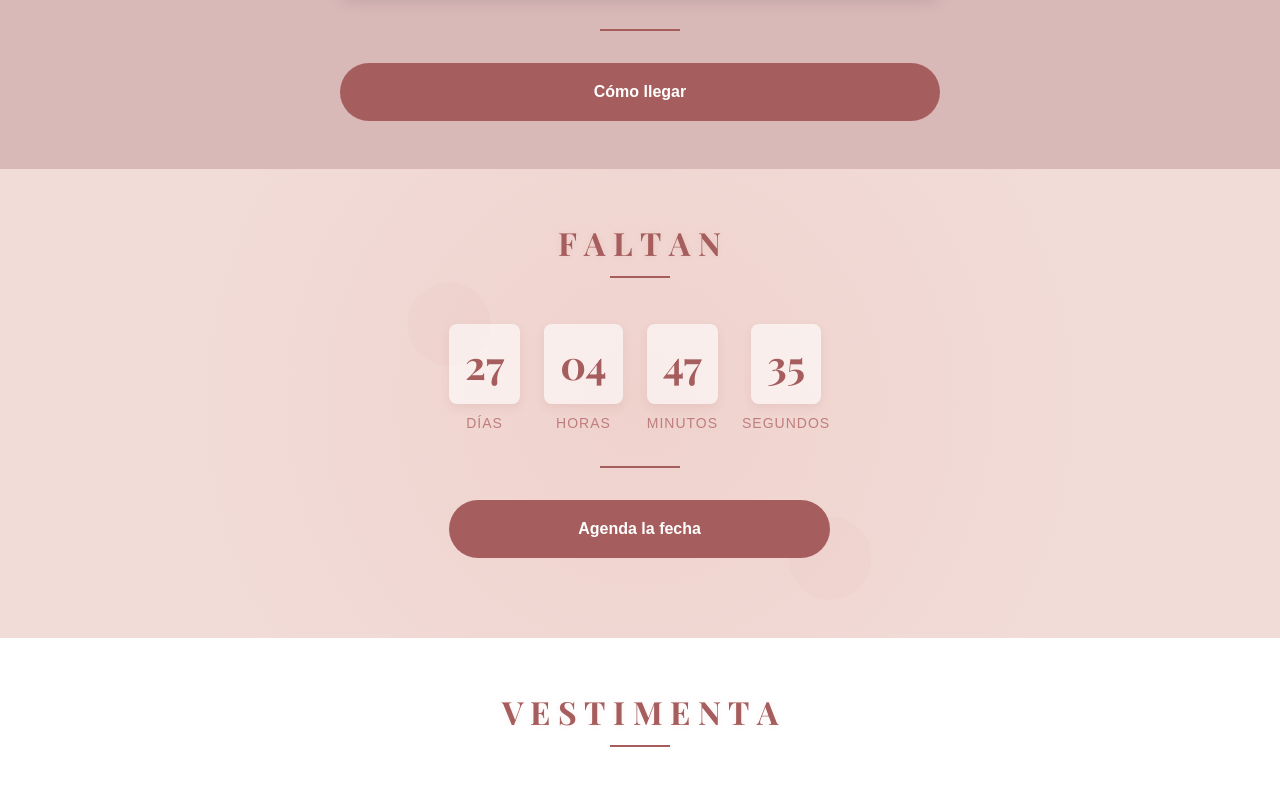
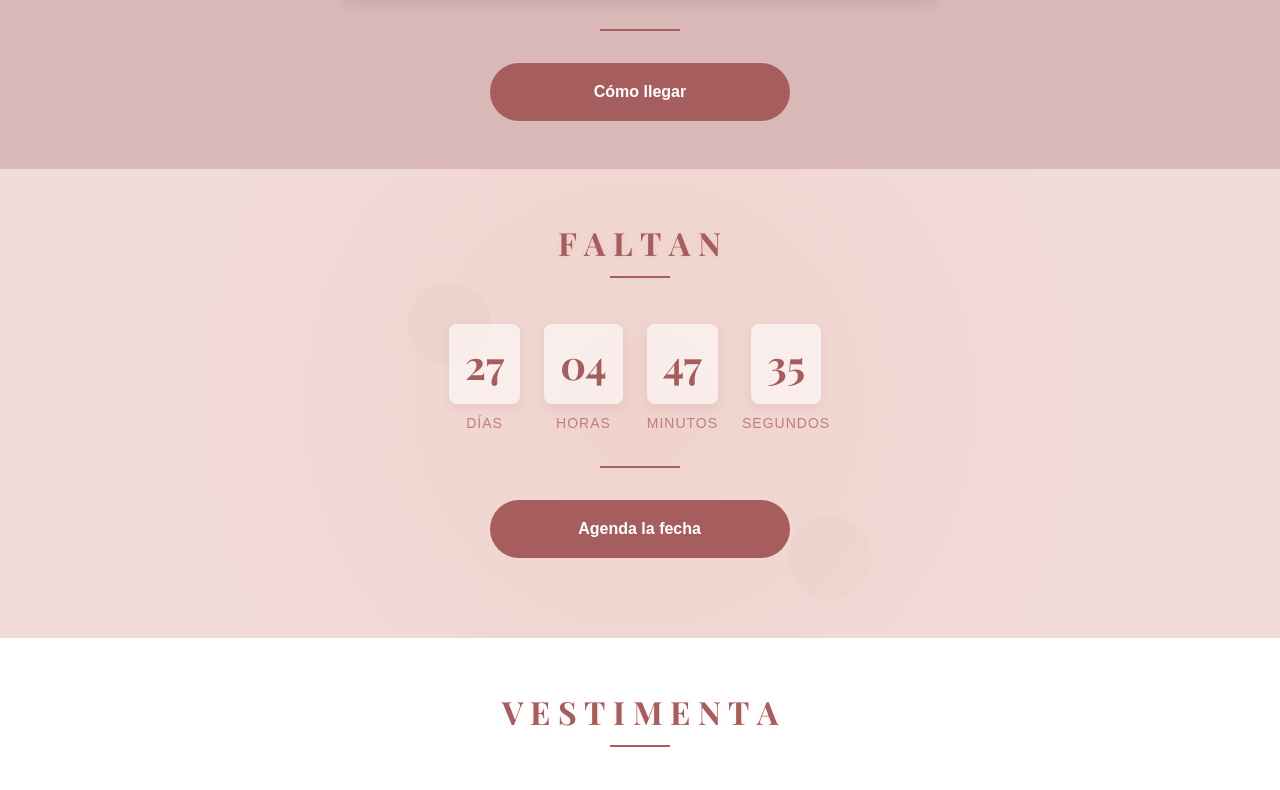
Before and after one commit to JorgeSarricolea/valentinas_xvi, an Astro site: page / in a window 1280 px wide. Shown: the part 1917-2707 px from the top of the page. Built offline with nearby package versions, Linux system fonts and the light colour scheme; Astro itself is replaced by a stand-in of ours; a web font is replaced by a local one.

Commit message:
style(globals): adjust CTA button width and alignment
    - Set a maximum width of 300px for better button sizing.
    - Centered buttons using 'margin: 0 auto' for improved layout.

```diff
--- a/src/styles/globals.css
+++ b/src/styles/globals.css
@@ -191,7 +191,8 @@ p {
 /* Common button styling */
 .cta-button a {
   display: block;
-  width: 100%;
+  max-width: 300px;
+  margin: 0 auto;
   background-color: var(--dark-pink);
   color: white;
   padding: var(--spacing-sm) var(--spacing-lg);
```
